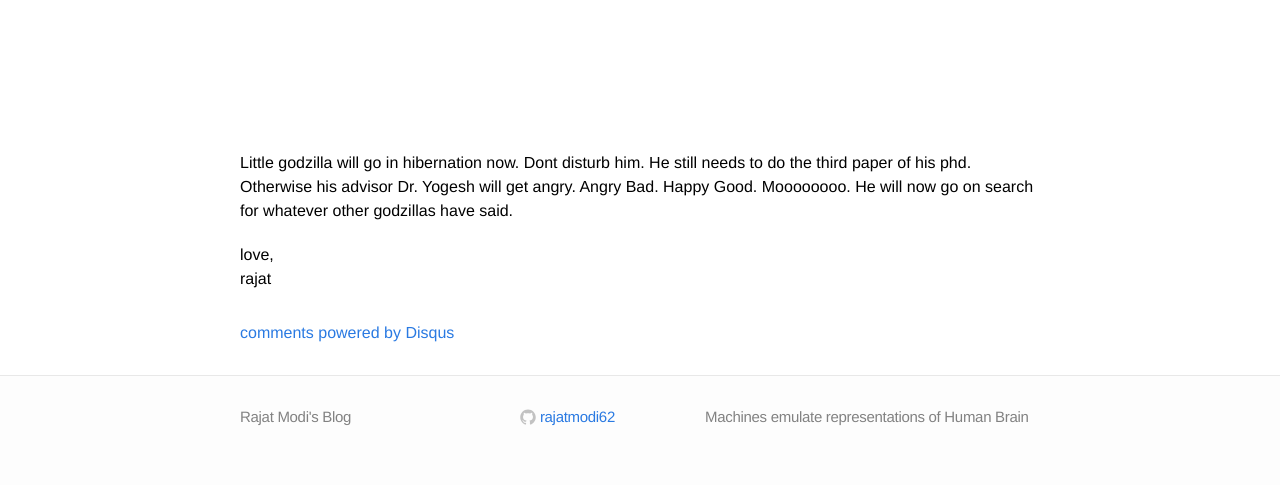
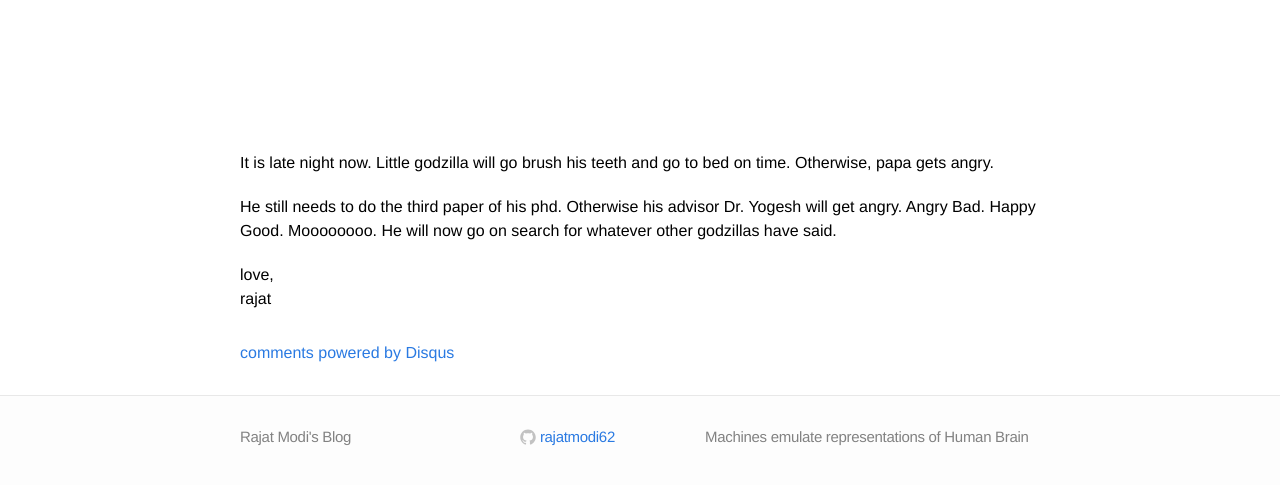
Before and after one commit to rajatmodi62/rajatmodi62.github.io, a Jekyll site: the page built from _posts/2024-10-26-hinton_apm.md, in a window 1280 px wide and 900 px high, scrolled down 16762 px, cut to the strip 407-892 px from the top of the window. Built offline with Jekyll 4.4.1, drawn with Linux system fonts in a browser that asks for light colours; comment, search, counter and statistics services are not loaded.

Commit message:
soft link blog

```diff
--- a/_posts/2024-10-26-hinton_apm.md
+++ b/_posts/2024-10-26-hinton_apm.md
@@ -257,7 +257,9 @@ Ok, here are the videos I promised:
     <iframe width="560" height="315" src="https://www.youtube.com/embed/2yTltN_GZs4?si=3BZz2l3QU9EPhytd" title="YouTube video player" frameborder="0" allow="accelerometer; autoplay; clipboard-write; encrypted-media; gyroscope; picture-in-picture; web-share" referrerpolicy="strict-origin-when-cross-origin" allowfullscreen></iframe>
 </div>
 
-Little godzilla will go in hibernation now. Dont disturb him. He still needs to do the third paper of his phd. Otherwise his advisor Dr. Yogesh will get angry. Angry Bad. Happy Good. Moooooooo. He will now go on search for whatever other godzillas have said.
+It is late night now. Little godzilla will go brush his teeth and go to bed on time. Otherwise, papa gets angry.
+
+He still needs to do the third paper of his phd. Otherwise his advisor Dr. Yogesh will get angry. Angry Bad. Happy Good. Moooooooo. He will now go on search for whatever other godzillas have said.
 
 love, <br>
 rajat
```
